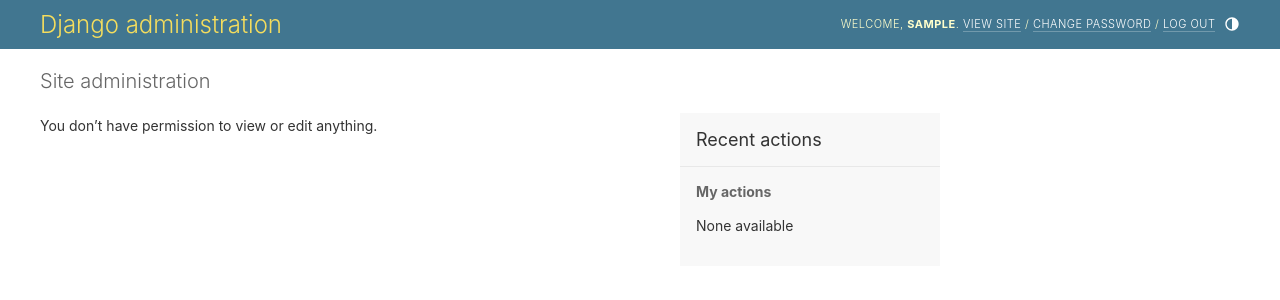
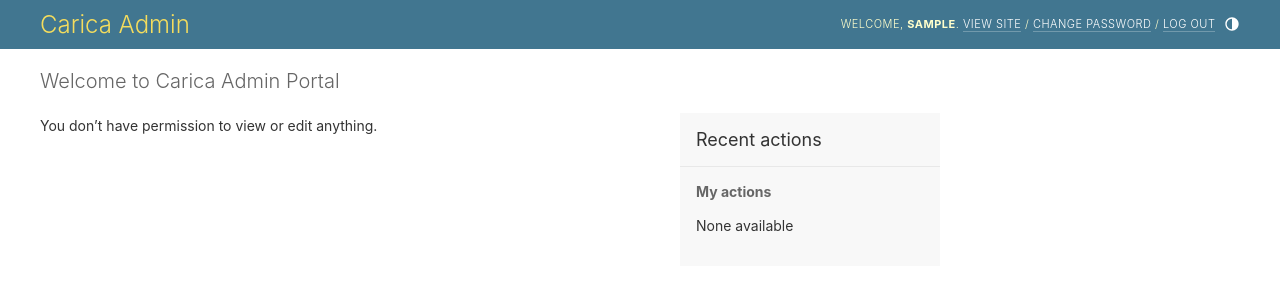
Before and after one commit to PeterZrim/pricelist, a Django app: page /admin/ in a window 1280 px wide. Shown: the top 300 px of the page. Run offline with Django 4.2, Linux system fonts and the light colour scheme; the visitor is signed in with stand-in values (Sample User, id 1); data comes from the database, SQL or seed files in the repository; data that the repository does not hold is empty.

Commit message:
Added User Panel for staff users and improved admin access controls

```diff
--- a/core/settings/base.py
+++ b/core/settings/base.py
@@ -108,6 +108,6 @@
 CRISPY_ALLOWED_TEMPLATE_PACKS = "bootstrap5"
 CRISPY_TEMPLATE_PACK = "bootstrap5"
 
-# Login/Logout URLs
-LOGIN_REDIRECT_URL = 'home'
-LOGOUT_REDIRECT_URL = 'home'
+# Auth settings
+LOGIN_REDIRECT_URL = '/'
+LOGOUT_REDIRECT_URL = '/'
--- a/core/urls.py
+++ b/core/urls.py
@@ -19,10 +19,17 @@
 from django.conf import settings
 from django.conf.urls.static import static
 from django.contrib.staticfiles.urls import staticfiles_urlpatterns
+from django.views.generic import RedirectView
+
+admin.site.site_header = 'Carica Admin'
+admin.site.site_title = 'Carica Admin Portal'
+admin.site.index_title = 'Welcome to Carica Admin Portal'
 
 urlpatterns = [
     path('admin/', admin.site.urls),
     path('', include('products.urls')),
+    # Redirect /admin/menu to admin index
+    path('admin/menu/', RedirectView.as_view(url='/admin/', permanent=True)),
 ]
 
 if settings.DEBUG:
--- a/products/admin.py
+++ b/products/admin.py
@@ -10,10 +10,12 @@
     search_fields = ['name']
     list_filter = ['parent']
 
-
 class PriceHistoryInline(admin.TabularInline):
     model = PriceHistory
+    readonly_fields = ['date_changed', 'price', 'notes']
     extra = 1
+    can_delete = False
+    max_num = 0
 
 
 @admin.register(Product)
@@ -27,7 +29,7 @@
 
     def save_model(self, request, obj, form, change):
         if change and 'price' in form.changed_data:
-            # Create price history entry when price changes
+            old_price = Product.objects.get(pk=obj.pk).price
             PriceHistory.objects.create(
                 product=obj,
                 price=obj.price,
--- a/templates/products/product_list.html
+++ b/templates/products/product_list.html
@@ -10,6 +10,11 @@
                 <div class="welcome-message">
                     <i class="fas fa-user"></i> Živijo, {{ user.username }}!
                 </div>
+                {% if user.is_staff and not user.is_superuser %}
+                <a href="{% url 'admin:index' %}" class="btn admin-button">
+                    <i class="fas fa-user-cog"></i> User Panel
+                </a>
+                {% endif %}
                 {% endif %}
                 {% if user.is_staff %}
                 <button type="button" class="btn qr-button" data-bs-toggle="modal" data-bs-target="#qrModal">
```
